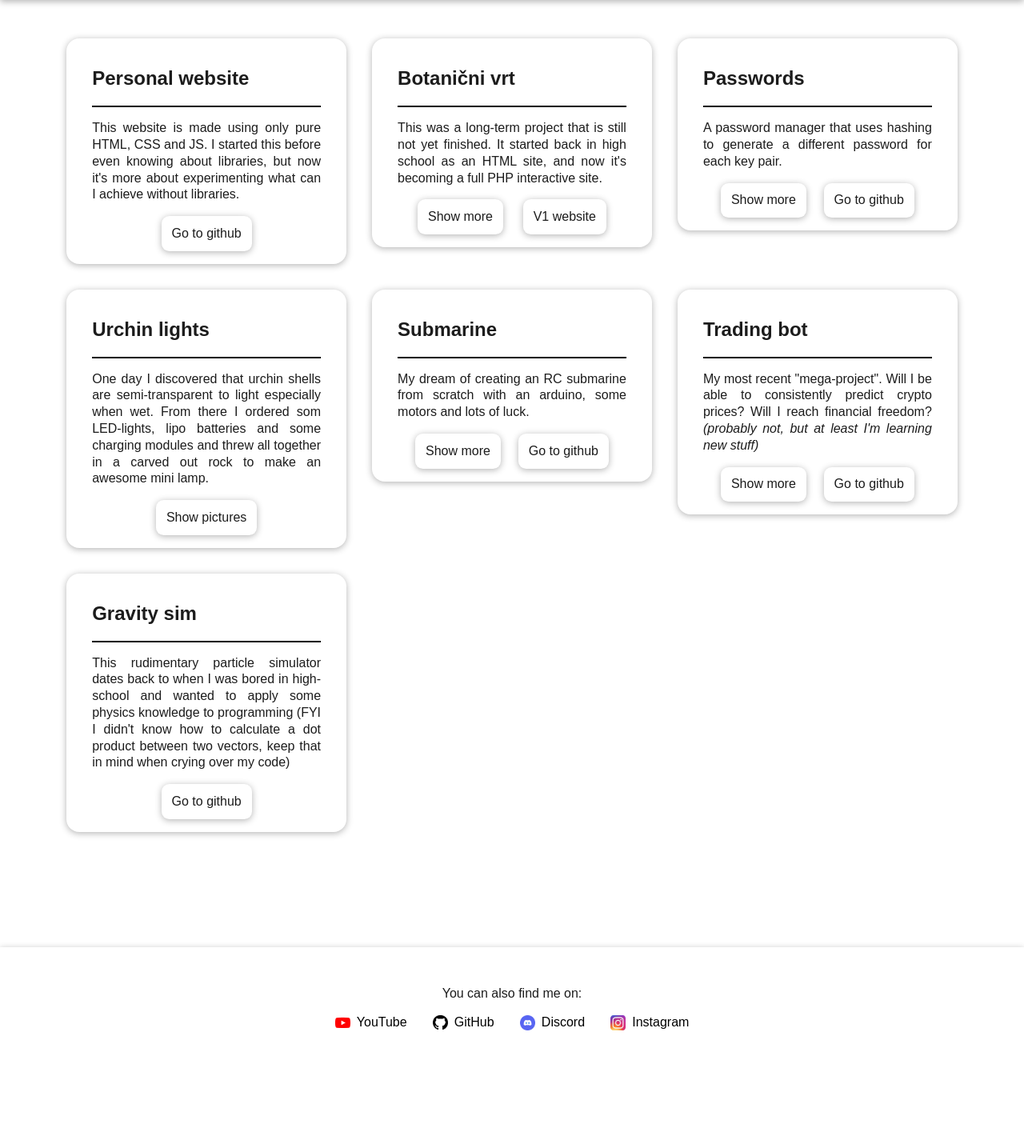
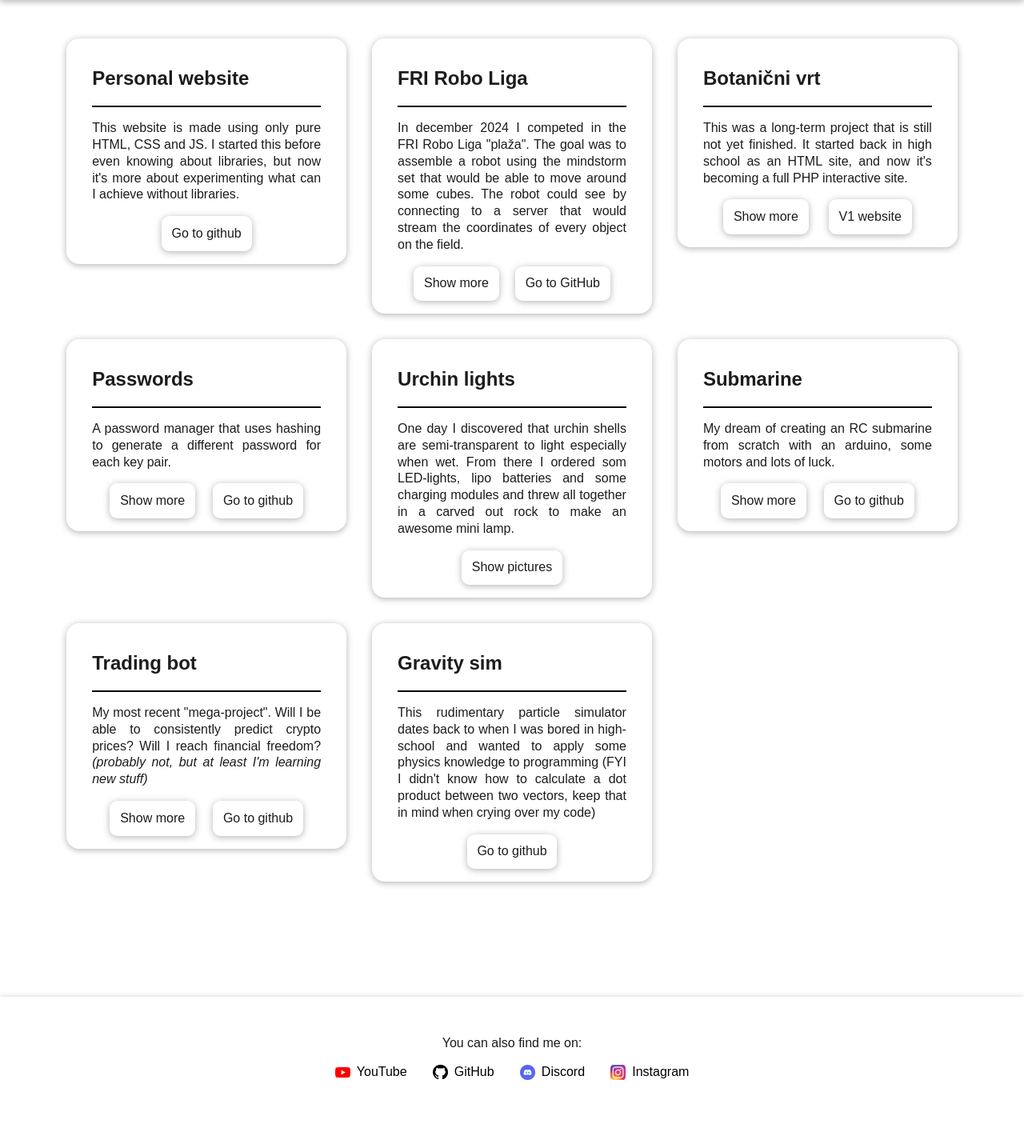
Before and after one commit to salamelek/personal_website, a PHP site: page /projects in a window 1280 px wide. Shown: the part 136-1566 px from the top of the page at 80% size. Before the commit the page ends 1424 px from the top, so only its background shows below. Run offline with PHP 8.4, Linux system fonts and the light colour scheme.

Commit message:
Added roboliga to curriculum

```diff
--- a/css/style.css
+++ b/css/style.css
@@ -227,13 +227,26 @@ header img {
     text-align: justify;
 }
 
-
 .project-card img {
     width: 100px;
     height: 100%;
     float: left;
     margin: 0 1em;
     border-radius: 0.4em;
+}
+
+.small-img {
+    width: 100px;
+    height: 100%;
+}
+
+.mid-img {
+    width: 300px;
+    height: 100%;
+}
+
+.fit-img {
+    max-width: 100%;
 }
 
 .project-card .options-wrapper,
--- a/curriculum_vitae/index.html
+++ b/curriculum_vitae/index.html
@@ -86,6 +86,11 @@
                     <p>
                         I am also a member of the <a href="https://eestec-lj.org/" class="visible-link">EESTEC</a> IT
                         team. There I manage and help develop their websites, primarily using PUG, SCSS and bootstrap.
+                    </p>
+                    <p>
+                        In the year 24/25 I reached 3rd place in the
+                        <a href="../projects/#fri-robo-liga" class="visible-link">FRI Robo Liga</a>
+                        tournament, a Lego robotics competition.
                     </p>
                     <br>
                     <h3>Education</h3>
--- a/projects/index.html
+++ b/projects/index.html
@@ -84,6 +84,40 @@
                 </div>
                 <div class="options-wrapper">
                     <a class="shadow link-button" href="https://github.com/salamelek/personal_website">Go to github</a>
+                </div>
+            </div>
+
+            <div class="project-card shadow" id="fri-robo-liga">
+                <h2>FRI Robo Liga</h2>
+                <hr>
+                <div class="content-wrapper">
+                    <div class="preview">
+                        <p>
+                            In december 2024 I competed in the FRI Robo Liga "plaža". The goal was to assemble a robot
+                            using the mindstorm set that would be able to move around some cubes. The robot could see
+                            by connecting to a server that would stream the coordinates of every object on the field.
+                        </p>
+                    </div>
+                    <div class="show-more hidden">
+                        <p>
+                            Me and the team decided early on to gamble on an aggressive strategy that consisted in turning
+                            the cubes upside down, so that the server couldn't see them. To do this, we had to sacrifice
+                            the servo motor, which meant that we couldn't properly grab cubes for easier transportation.
+                            This unfortunately led to the 3rd place. Here is the official
+                            <a href="https://www.instagram.com/p/DDop4_Pto2v/" class="visible-link">Instagram post</a>.
+                        </p>
+                        <img src="../images/roboliga-1.jpeg" alt="Ogrodje robota" class="mid-img">
+                        <img src="../images/roboliga-2.jpeg" alt="Malo bolj sestavljen robot" class="mid-img">
+                        <img src="../images/roboliga-3.jpeg" alt="Skoraj dokončen robot" class="mid-img">
+                        <video src="../images/roboliga-video.mp4" controls class="fit-img"></video>
+                        <p>
+                            Enjoy some auto html layout of these pictures :)
+                        </p>
+                    </div>
+                </div>
+                <div class="options-wrapper">
+                    <a class="shadow link-button" onclick="showMore(this)">Show more</a>
+                    <a href="https://github.com/salamelek/lescurji" class="shadow link-button">Go to GitHub</a>
                 </div>
             </div>
 
```
Also changed, not shown: images/roboliga-1.jpeg (added), images/roboliga-2.jpeg (added), images/roboliga-3.jpeg (added), 1 other file.
